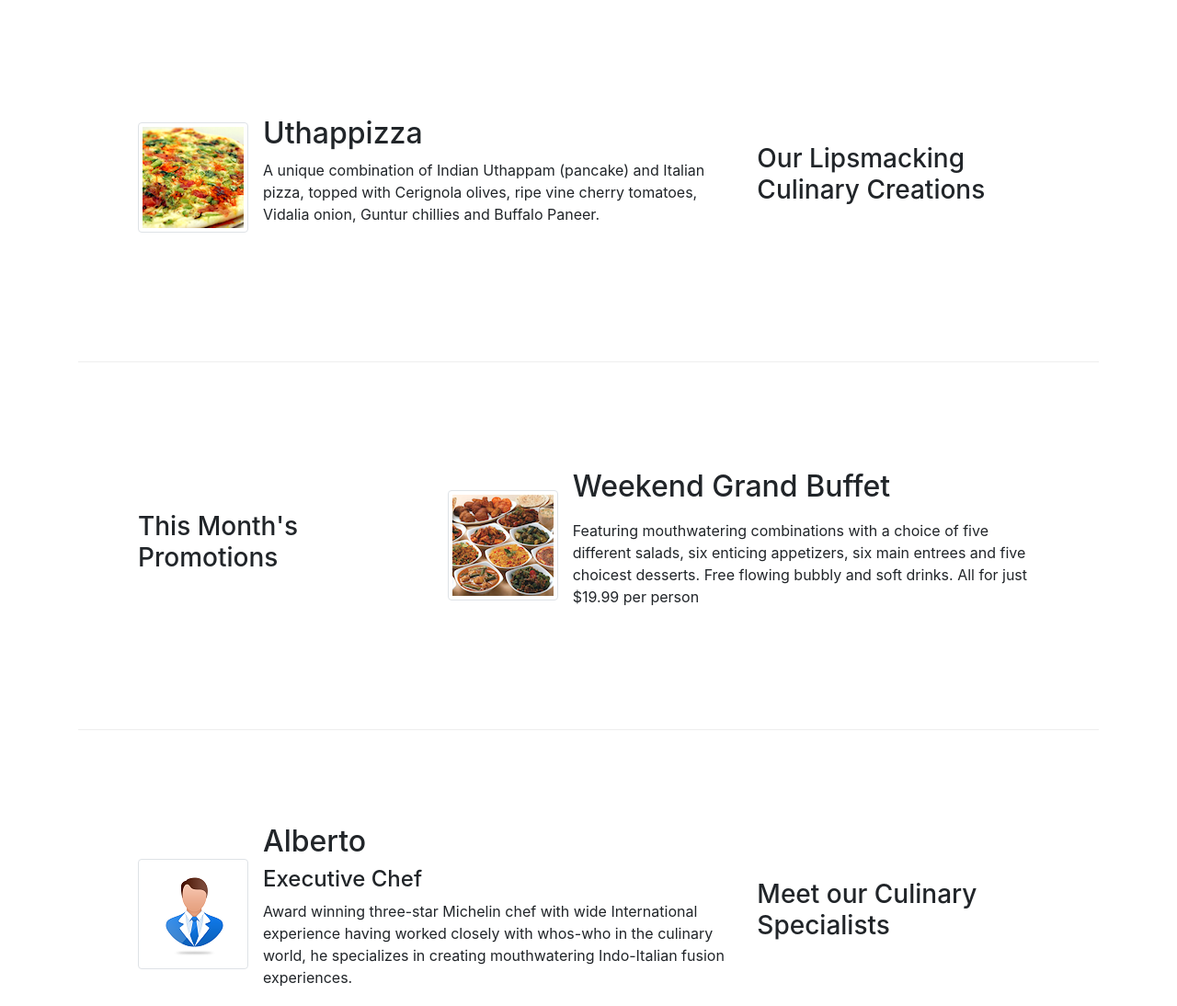
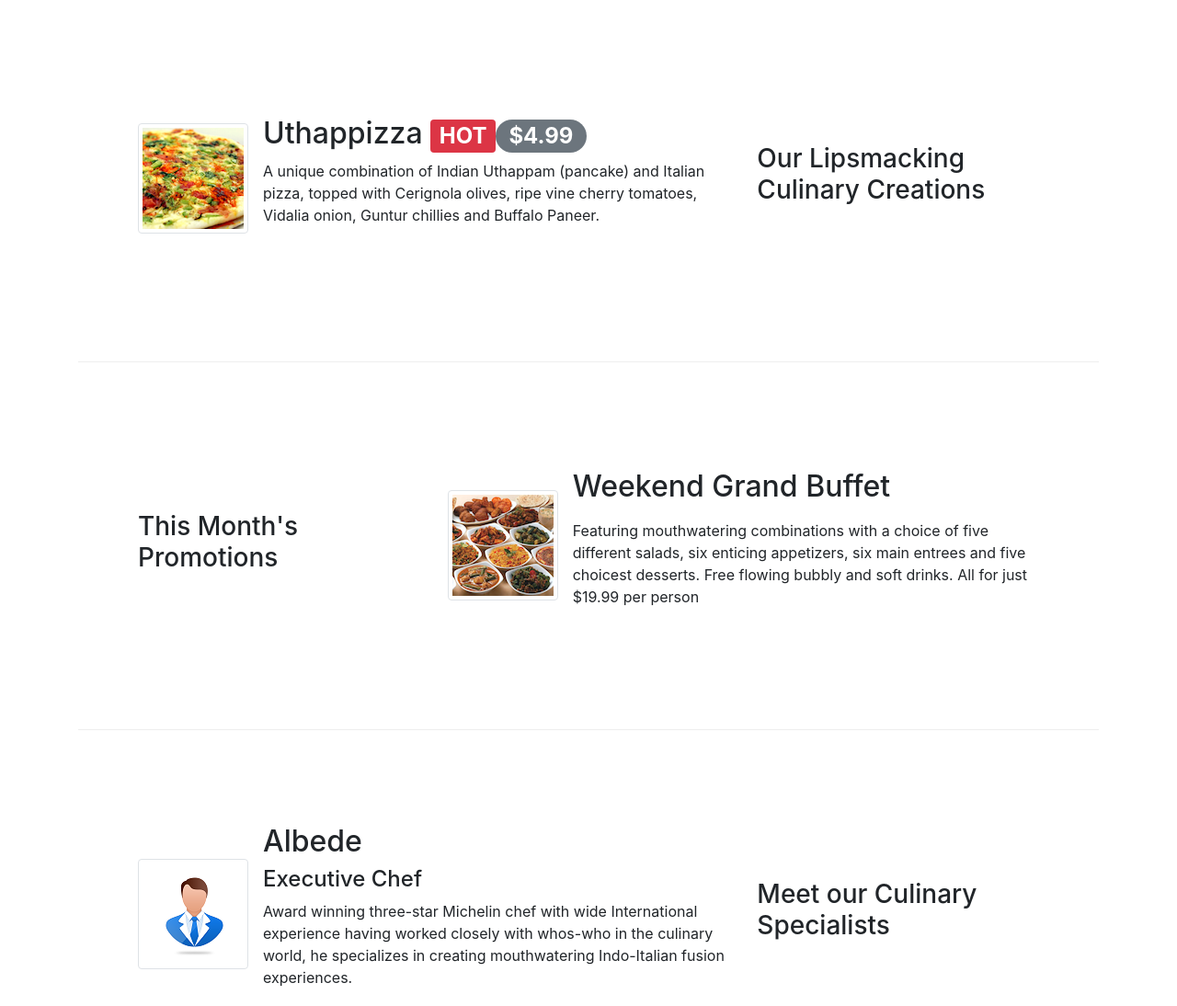
Before and after one commit to Moskaoud/Restaurant, a website: page index.html in a window 1280 px wide. Shown: the part 340-1434 px from the top of the page at 92% size. Drawn offline with nearby package versions, Linux system fonts and the light colour scheme.

Commit message:
Alerting users: Badge

```diff
--- a/index.html
+++ b/index.html
@@ -66,7 +66,7 @@
                     <img src="./img/uthappizza.png" alt="uthappizza"
                         class="d-flex mr-3 img-thumbnail align-self-center">
                     <div class="media-body">
-                        <h2 class="mt-0">Uthappizza</h2>
+                        <h2 class="mt-0">Uthappizza <span class="badge badge-danger">HOT</span><span class="badge badge-pill badge-secondary">$4.99</span></h2>
                         <p class="d-none d-sm-block">A unique combination of Indian Uthappam (pancake) and Italian
                             pizza, topped with Cerignola olives, ripe vine cherry tomatoes, Vidalia onion, Guntur
                             chillies and Buffalo Paneer.</p>
@@ -104,7 +104,7 @@
                 <dvi class="media">
                     <img src="./img/alberto.png" alt="alberto" class="d-flex mr-3 img-thumbnail align-self-center">
                     <div class="media-body">
-                        <h2 class="mt-0">Alberto</h2>
+                        <h2 class="mt-0">Albede</h2>
                         <h4>Executive Chef</h4>
                         <p class="d-none d-sm-block">Award winning three-star Michelin chef with wide International
                             experience having worked closely with whos-who in the culinary world, he specializes in
```
